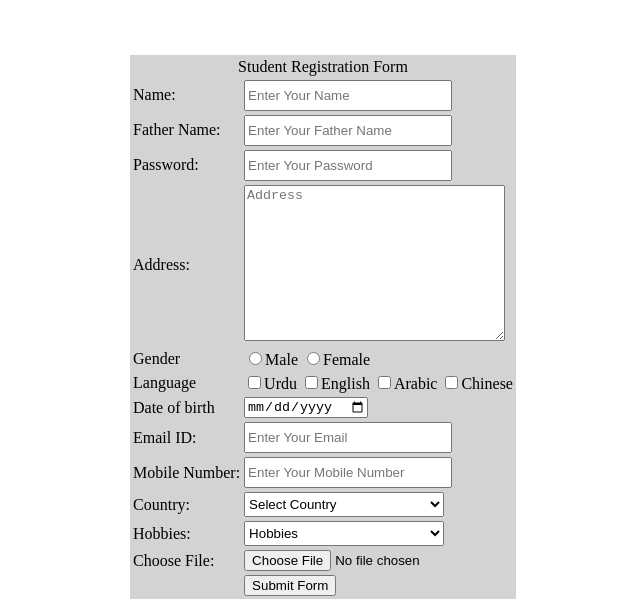
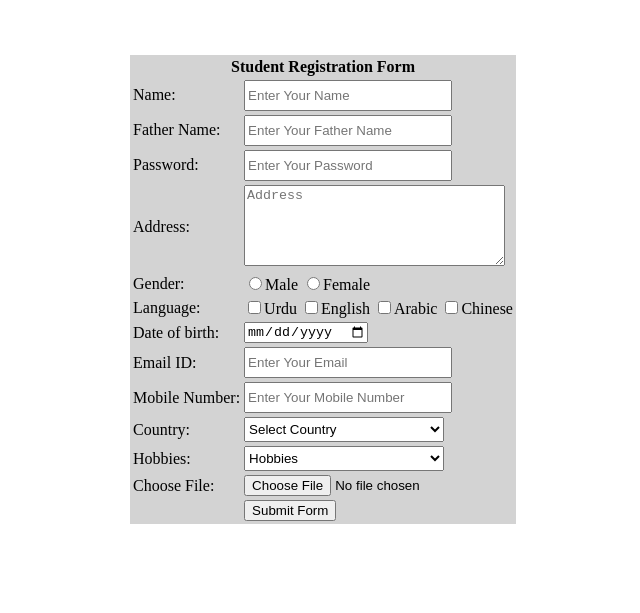
Before and after one commit to KumailShah125/Saylani-Submisiion-Form, a plain HTML site: page index.html in a window 1280 px wide. Shown: the part 187-800 px from the top of the page, without its empty margins (317-957 px from the left). Drawn offline with Linux system fonts and the light colour scheme.

Commit message:
Update index.html

```diff
--- a/index.html
+++ b/index.html
@@ -2,111 +2,122 @@
 <html lang="en">
 <head>
     <meta charset="UTF-8">
-    <meta name="viewport" content="width=
+    <meta name="viewport" content="width=device-width, initial-scale=1.0">
+    <title>Student Registration Form</title>
+</head>
 
-    , initial-scale=1.0">
-    <title>Document</title>
-</head>
-<body width="10" height="100">
-    <form action="success.html" method="post">
+<body>
 
 <center>
+
     <img src="saylani_logo-removebg-preview.png" class="logo">
-
 
     <h1>Saylani Online Academy</h1>
     <br><br>
-      <form action="">
-        <table bgcolor= "lightgrey">
+
+    <!-- Only ONE form -->
+    <form action="success.html" method="GET">
+
+        <table bgcolor="lightgrey">
             <tr>
-                <td colspan="2" align="center">Student Registration Form</td>
-            </tr>
-            <tr>
-                <td><Label>Name:</Label></td>
-                <td><input type="text" placeholder="Enter Your Name" size="40" name="UserName" style="width: 200px; height: 25px;" required  /></td>
-            </tr>
-             <tr>
-                <td><Label>Father Name:&emsp;</Label></td>
-                <td><input type="text" placeholder="Enter Your Father Name" size="40" name="UserName" style="width: 200px; height: 25px;" required  /></td>
-            </tr>
-            <tr>
-                <td><label>Password:&emsp;</label></td>
-                <td><input type="password" placeholder="Enter Your Password" size="40" name="userpassword" style="width: 200px; height: 25px;" required  /></td>
+                <td colspan="2" align="center"><b>Student Registration Form</b></td>
             </tr>
 
             <tr>
-                <td><label>Address:</label></td>
-                <td><textarea name="" id="" rows="10" cols="30" placeholder="Address" ></textarea></td>
+                <td>Name:</td>
+                <td><input type="text" placeholder="Enter Your Name" required style="width:200px; height:25px;"></td>
             </tr>
 
+            <tr>
+                <td>Father Name:</td>
+                <td><input type="text" placeholder="Enter Your Father Name" required style="width:200px; height:25px;"></td>
+            </tr>
 
             <tr>
-                <td><Label>Gender</Label></td>
+                <td>Password:</td>
+                <td><input type="password" placeholder="Enter Your Password" required style="width:200px; height:25px;"></td>
+            </tr>
+
+            <tr>
+                <td>Address:</td>
+                <td><textarea rows="5" cols="30" placeholder="Address"></textarea></td>
+            </tr>
+
+            <tr>
+                <td>Gender:</td>
                 <td>
-                    <input type="radio" name="" id="">Male
-                    <input type="radio" name="" id="">Female
+                    <input type="radio" name="gender">Male
+                    <input type="radio" name="gender">Female
                 </td>
             </tr>
+
             <tr>
-                <td><Label>Language</Label></td>
+                <td>Language:</td>
                 <td>
-                    <input type="checkbox" name="" id="">Urdu
-                    <input type="checkbox" name="" id="">English
-                    <input type="checkbox" name="" id="">Arabic
-                    <input type="checkbox" name="" id="">Chinese
-
+                    <input type="checkbox">Urdu
+                    <input type="checkbox">English
+                    <input type="checkbox">Arabic
+                    <input type="checkbox">Chinese
                 </td>
             </tr>
+
             <tr>
-                <td><label for="">Date of birth</label></td>
+                <td>Date of birth:</td>
+                <td><input type="date"></td>
+            </tr>
+
+            <tr>
+                <td>Email ID:</td>
+                <td><input type="email" placeholder="Enter Your Email" required style="width:200px; height:25px;"></td>
+            </tr>
+
+            <tr>
+                <td>Mobile Number:</td>
+                <td><input type="number" placeholder="Enter Your Mobile Number" required style="width:200px; height:25px;"></td>
+            </tr>
+
+            <tr>
+                <td>Country:</td>
                 <td>
-                    <input type="date" name="" id="">
+                    <select style="width:200px; height:25px;">
+                        <option selected disabled>Select Country</option>
+                        <option>PAKISTAN</option>
+                        <option>CHINA</option>
+                        <option>INDIA</option>
+                        <option>IRAN</option>
+                        <option>IRAQ</option>
+                    </select>
                 </td>
             </tr>
+
             <tr>
-                <td><label>Email ID:</label></td>
-                <td><input type="email"minlength="5" maxlength="15" placeholder="Enter Your Email" name="useremail" style="width: 200px; height: 25px;" required  /></td>
+                <td>Hobbies:</td>
+                <td>
+                    <select style="width:200px; height:25px;">
+                        <option selected disabled>Hobbies</option>
+                        <option>CRICKET</option>
+                        <option>RIDING</option>
+                        <option>BOXING</option>
+                        <option>READING</option>
+                        <option>GYM</option>
+                    </select>
+                </td>
             </tr>
+
             <tr>
-                <td><label>Mobile Number:</label></td>
-                <td><input type="number"minlength="5" maxlength="15" placeholder="Enter Your Mobile Number" size="40"name="usernumber" style="width: 200px; height: 25px;"required  /></td>
+                <td>Choose File:</td>
+                <td><input type="file" accept="image/*"></td>
             </tr>
+
             <tr>
-                <td><label>Country:</label></td>
-                <td><select name="" id="" size="1" style="width: 200px; height: 25px;">
-            <option LABEL="Select Country" disabled selected>Select Country</option>
-            <option value="">PAKISTAN</option>
-             <option value="">CHINA</option>
-              <option value="">INDIA</option>
-               <option value="">IRAN</option>
-                <option value="">IRAQ</option>
-
-        </select></td>
-            </tr>
-            <tr>
-                <td><label>Hobbies:</label></td>
-                <td><select name="" id="" size="1" style="width: 200px; height: 25px;">
-            <option LABEL="Hobbies" disabled selected>Hobbies</option>
-            <option value="">CRICKET</option>
-             <option value="">RIDING</option>
-              <option value="">BOXING</option>
-               <option value="">READING</option>
-                <option value="">GYM</option>
-
-        </select></td>
-            </tr>
-              <tr>
-
-                <td><label>Choose File:</label></td>
-
-                <td><input type="file" accept="image/*"/></td>
-              </tr>
-              <tr>
-                <td><label></label></td>
+                <td></td>
                 <td><input type="submit" value="Submit Form"></td>
             </tr>
+
         </table>
+
     </form>
+
 </center>
 
 </body>
```
Lines whose indentation alone changed are shown as unchanged.
